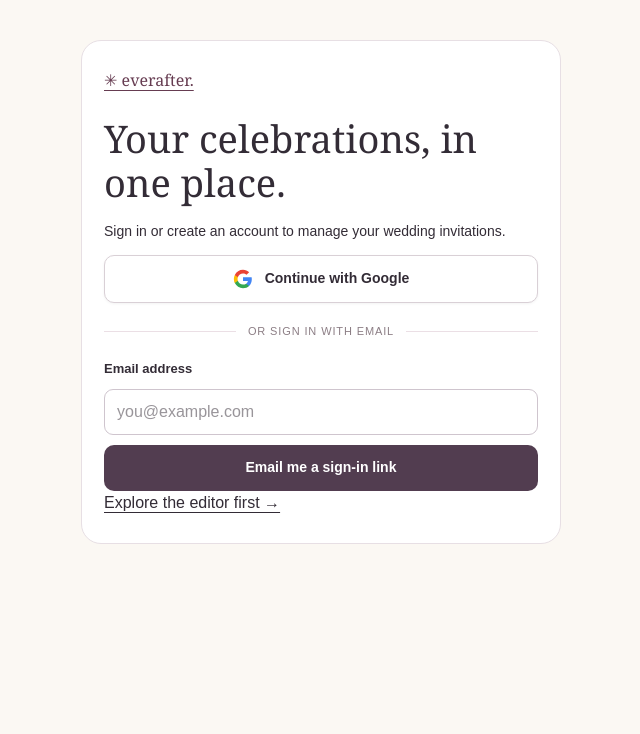
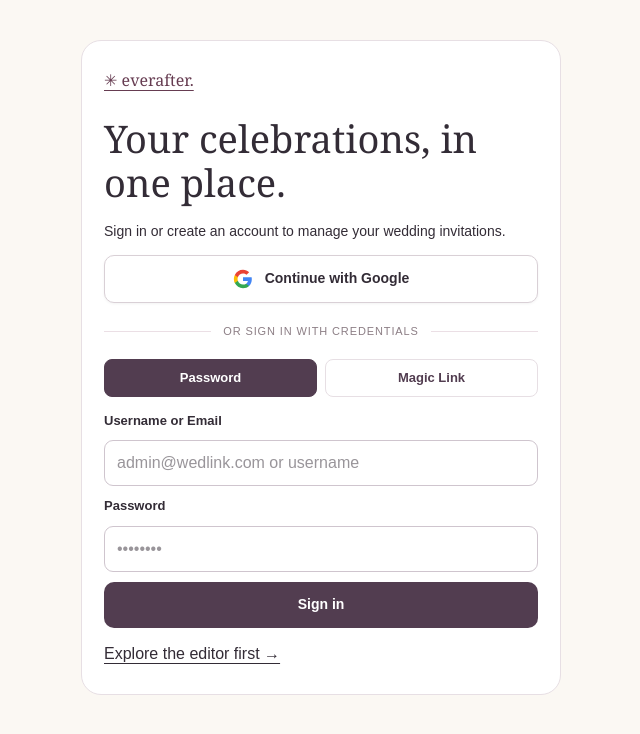
Before and after one commit to cyberabu111-cell/wedlink, a Next.js app: page /login in a window 1280 px wide. Shown: the top 734 px of the page, without its empty margins (319-959 px from the left). Built offline with nearby package versions, Linux system fonts and the light colour scheme; a web font is replaced by a local one.

Commit message:
feat(auth): enable password login with admin credentials and safe admin redirect

```diff
--- a/src/app/actions/admin-templates.ts
+++ b/src/app/actions/admin-templates.ts
@@ -36,7 +36,12 @@ export async function getAdminTemplates(): Promise<AdminTemplatesOverview> {
     .order("created_at", { ascending: false });
 
   if (error) {
-    throw new Error(`Failed to load templates: ${error.message}`);
+    console.warn(`[admin-templates] Templates table query note: ${error.message}`);
+    return {
+      dbTemplates: [],
+      localTemplates: TEMPLATES,
+      unsyncedLocalKeys: TEMPLATES.map((t) => t.id),
+    };
   }
 
   const existingIds = new Set((dbTemplates || []).map((t) => t.id));
--- a/src/app/login/LoginForm.tsx
+++ b/src/app/login/LoginForm.tsx
@@ -1,13 +1,40 @@
 'use client';
+
 import { useState, type FormEvent } from 'react';
 import Link from 'next/link';
 import { createClient } from '@/lib/supabase/client';
+import { safeAuthNext } from '@/lib/auth-redirect';
 
-export default function LoginForm({ next, callbackFailed }: { next: string; callbackFailed: boolean }) {
-  const [email, setEmail] = useState('');
+export default function LoginForm({
+  next,
+  callbackFailed,
+}: {
+  next: string;
+  callbackFailed: boolean;
+}) {
+  const [identifier, setIdentifier] = useState('');
+  const [password, setPassword] = useState('');
+  const [authMode, setAuthMode] = useState<'password' | 'otp'>('password');
   const [busy, setBusy] = useState(false);
   const [googleBusy, setGoogleBusy] = useState(false);
-  const [message, setMessage] = useState(callbackFailed ? 'This sign-in link expired or could not be verified. Request a new one.' : '');
+  const [message, setMessage] = useState(
+    callbackFailed ? 'This sign-in link expired or could not be verified. Request a new one.' : ''
+  );
+
+  function resolveEmail(raw: string): string {
+    const trimmed = raw.trim();
+    if (!trimmed) return '';
+    if (trimmed === 'admin' || trimmed === 'admin@124') {
+      return 'admin@wedlink.com';
+    }
+    if (trimmed.includes('@') && !trimmed.includes('.')) {
+      return `${trimmed}.com`;
+    }
+    if (!trimmed.includes('@')) {
+      return `${trimmed}@wedlink.com`;
+    }
+    return trimmed;
+  }
 
   async function signInWithGoogle() {
     setGoogleBusy(true);
@@ -34,17 +61,80 @@ export default function LoginForm({ next, callbackFailed }: { next: string; call
     }
   }
 
-  async function submit(event: FormEvent) {
-    event.preventDefault(); setBusy(true); setMessage('');
+  async function handlePasswordSubmit(event: FormEvent) {
+    event.preventDefault();
+    setBusy(true);
+    setMessage('');
     try {
       const client = createClient();
-      const { error } = await client.auth.signInWithOtp({ email: email.trim(), options: {
+      const resolvedEmail = resolveEmail(identifier);
+
+      let { data, error } = await client.auth.signInWithPassword({
+        email: resolvedEmail,
+        password,
+      });
+
+      // Secondary fallback for admin aliases
+      if (error && (identifier.trim() === 'admin' || identifier.trim() === 'admin@124')) {
+        const fallback = await client.auth.signInWithPassword({
+          email: 'admin@124.com',
+          password,
+        });
+        if (!fallback.error) {
+          data = fallback.data;
+          error = null;
+        }
+      }
+
+      if (error) {
+        setMessage(error.message || 'Invalid username or password.');
+        return;
+      }
+
+      if (data?.user) {
+        const isAdmin =
+          data.user.app_metadata?.role === 'admin' ||
+          data.user.user_metadata?.role === 'admin';
+
+        const destination =
+          next && next !== '/studio'
+            ? safeAuthNext(next)
+            : isAdmin
+            ? '/admin/templates'
+            : '/studio';
+
+        window.location.href = destination;
+      }
+    } catch (err: any) {
+      setMessage(err?.message || 'Sign-in failed. Please verify credentials.');
+    } finally {
+      setBusy(false);
+    }
+  }
+
+  async function handleOtpSubmit(event: FormEvent) {
+    event.preventDefault();
+    setBusy(true);
+    setMessage('');
+    try {
+      const client = createClient();
+      const resolvedEmail = resolveEmail(identifier);
+      const { error } = await client.auth.signInWithOtp({
+        email: resolvedEmail,
+        options: {
           emailRedirectTo: `${window.location.origin}/auth/callback?next=${encodeURIComponent(next)}`,
-      } });
-      if (error) { setMessage('Could not send a sign-in link. Check your email address and try again shortly.'); return; }
+        },
+      });
+      if (error) {
+        setMessage('Could not send a sign-in link. Check your email address and try again shortly.');
+        return;
+      }
       setMessage('Check your email for a sign-in link. Open it in this browser to continue.');
-    } catch { setMessage('Sign-in is not configured yet. You can still explore the invitation editor.'); }
-    finally { setBusy(false); }
+    } catch {
+      setMessage('Sign-in is not configured yet. You can still explore the invitation editor.');
+    } finally {
+      setBusy(false);
+    }
   }
 
   return (
@@ -70,10 +160,77 @@ export default function LoginForm({ next, callbackFailed }: { next: string; call
       </button>
 
       <div className="account-divider">
-        <span>or sign in with email</span>
+        <span>or sign in with credentials</span>
       </div>
 
-      <form onSubmit={submit}>
+      {/* Sign-in Method Tabs */}
+      <div style={{ display: 'flex', gap: '8px', marginBottom: '14px' }}>
+        <button
+          type="button"
+          onClick={() => { setAuthMode('password'); setMessage(''); }}
+          style={{
+            flex: 1,
+            padding: '8px 12px',
+            borderRadius: '8px',
+            fontSize: '13px',
+            fontWeight: 600,
+            border: authMode === 'password' ? '1px solid #523d50' : '1px solid #e7dfe4',
+            background: authMode === 'password' ? '#523d50' : '#ffffff',
+            color: authMode === 'password' ? '#ffffff' : '#523d50',
+            cursor: 'pointer',
+          }}
+        >
+          Password
+        </button>
+        <button
+          type="button"
+          onClick={() => { setAuthMode('otp'); setMessage(''); }}
+          style={{
+            flex: 1,
+            padding: '8px 12px',
+            borderRadius: '8px',
+            fontSize: '13px',
+            fontWeight: 600,
+            border: authMode === 'otp' ? '1px solid #523d50' : '1px solid #e7dfe4',
+            background: authMode === 'otp' ? '#523d50' : '#ffffff',
+            color: authMode === 'otp' ? '#ffffff' : '#523d50',
+            cursor: 'pointer',
+          }}
+        >
+          Magic Link
+        </button>
+      </div>
+
+      {authMode === 'password' ? (
+        <form onSubmit={handlePasswordSubmit}>
+          <label htmlFor="account-identifier">Username or Email</label>
+          <input
+            id="account-identifier"
+            type="text"
+            required
+            autoComplete="username"
+            placeholder="admin@wedlink.com or username"
+            value={identifier}
+            onChange={(e) => setIdentifier(e.target.value)}
+          />
+
+          <label htmlFor="account-password">Password</label>
+          <input
+            id="account-password"
+            type="password"
+            required
+            autoComplete="current-password"
+            placeholder="••••••••"
+            value={password}
+            onChange={(e) => setPassword(e.target.value)}
+          />
+
+          <button disabled={busy || googleBusy} className="account-primary">
+            {busy ? 'Signing in…' : 'Sign in'}
+          </button>
+        </form>
+      ) : (
+        <form onSubmit={handleOtpSubmit}>
           <label htmlFor="account-email">Email address</label>
           <input
             id="account-email"
@@ -81,16 +238,17 @@ export default function LoginForm({ next, callbackFailed }: { next: string; call
             required
             autoComplete="email"
             placeholder="you@example.com"
-          value={email}
-          onChange={(e) => setEmail(e.target.value)}
+            value={identifier}
+            onChange={(e) => setIdentifier(e.target.value)}
           />
           <button disabled={busy || googleBusy} className="account-primary">
             {busy ? 'Sending…' : 'Email me a sign-in link'}
           </button>
         </form>
+      )}
 
-      {message && <p role="status">{message}</p>}
-      <Link href="/studio/new">Explore the editor first →</Link>
+      {message && <p role="status" style={{ marginTop: '10px', color: message.includes('failed') || message.includes('Invalid') || message.includes('expired') ? '#b91c1c' : '#047857' }}>{message}</p>}
+      <Link href="/studio/new" style={{ marginTop: '14px', display: 'inline-block' }}>Explore the editor first →</Link>
     </section>
   );
 }
--- a/src/lib/auth-redirect.ts
+++ b/src/lib/auth-redirect.ts
@@ -1,3 +1,3 @@
 export function safeAuthNext(value: string | null | undefined) {
-  return value && /^\/studio(?:\/[a-zA-Z0-9-]+)?$/.test(value) ? value : '/studio';
+  return value && /^\/(?:studio(?:\/[a-zA-Z0-9-]+)?|admin(?:\/[a-zA-Z0-9-]+)*)$/.test(value) ? value : '/studio';
 }
--- a/src/lib/auth/adminGuard.ts
+++ b/src/lib/auth/adminGuard.ts
@@ -23,7 +23,20 @@ export async function requireAdmin(): Promise<AdminUser> {
     throw new Error("Unauthorized: Authentication required.");
   }
 
-  // Query profile using admin client to guarantee bypass of any client session caching
+  // 1. Fast check for JWT or user metadata admin role
+  if (
+    user.app_metadata?.role === "admin" ||
+    user.user_metadata?.role === "admin"
+  ) {
+    return {
+      id: user.id,
+      email: user.email || "admin@wedlink.com",
+      fullName: (user.user_metadata?.full_name as string) || "Super Admin",
+      role: "admin",
+    };
+  }
+
+  // 2. Query profile using admin client to guarantee bypass of any client session caching
   const adminClient = await createAdminClient();
   const { data: profile, error: profileError } = await adminClient
     .from("profiles")
--- a/src/middleware.ts
+++ b/src/middleware.ts
@@ -32,6 +32,13 @@ export async function middleware(request: NextRequest) {
         return NextResponse.redirect(loginUrl);
       }
 
+      // 1. Check JWT metadata role (instant & works with Supabase Auth users)
+      const isMetadataAdmin =
+        user.app_metadata?.role === "admin" ||
+        user.user_metadata?.role === "admin";
+
+      if (!isMetadataAdmin) {
+        // 2. Fall back to profiles table if present
         const { data: profile } = await supabase
           .from("profiles")
           .select("role")
@@ -41,6 +48,7 @@ export async function middleware(request: NextRequest) {
         if (!profile || (profile as { role?: string }).role !== "admin") {
           const dashboardUrl = new URL("/dashboard", request.url);
           return NextResponse.redirect(dashboardUrl);
+        }
       }
     }
   }
```
Lines whose indentation alone changed are shown as unchanged.
